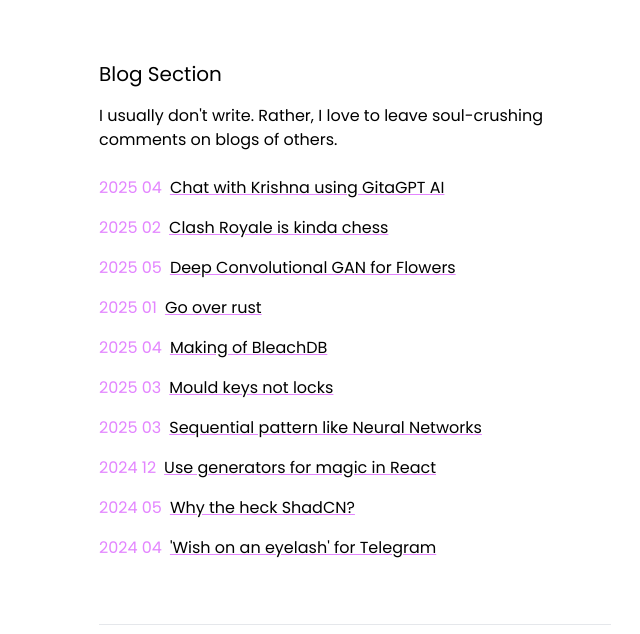
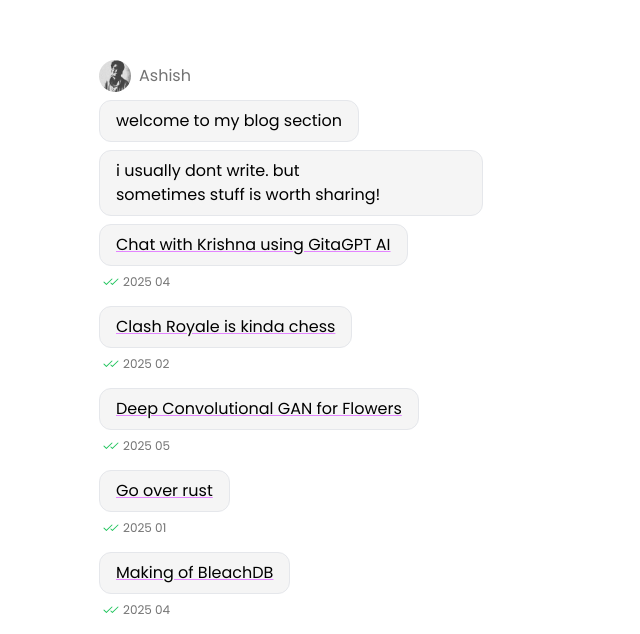
Before and after one commit to ashishk1331/Portfolio, a Next.js app: page /blog in a window 1280 px wide. Shown: the part 148-782 px from the top of the page, without its empty margins (285-925 px from the left). Built offline with nearby package versions, Linux system fonts and the light colour scheme.

Commit message:
feat: blogs page

```diff
--- a/app/blog/page.tsx
+++ b/app/blog/page.tsx
@@ -1,29 +1,14 @@
+import BlogList from "../../components/BlogList";
+import BlogTitle from "../../components/BlogTitle";
 import { getAllBlogs } from "../../utils/blog";
-import { format } from "date-fns";
 
 export default function Blog() {
-	const allBlogPosts = getAllBlogs();
+	const allBlogPosts = getAllBlogs().filter((meta) => !meta.draft);
 
 	return (
 		<div className="flex flex-col items-start gap-2 mb-16">
-			<h2 className="text-xl mb-2 text-balance">Blog Section</h2>
-			<span className="mb-4">
-				I usually don't write. Rather, I love to leave soul-crushing
-				comments on blogs of others.
-			</span>
-
-			<ul className="flex flex-col items-start gap-4">
-				{allBlogPosts
-					.filter((meta) => !meta.draft)
-					.map((post) => (
-						<li className="flex items-center gap-2">
-							<span className="text-primary">
-								{format(post.pubDate, "yyyy MM")}
-							</span>
-							<a href={"/blog/" + post.slug}>{post.title}</a>
-						</li>
-					))}
-			</ul>
+			<BlogTitle />
+			<BlogList blogsMeta={allBlogPosts} />
 		</div>
 	);
 }
--- a/app/page.tsx
+++ b/app/page.tsx
@@ -1,11 +1,9 @@
 "use client";
 
 import Image from "next/image";
-import { Fragment } from "react";
 import Footer from "../components/Footer";
-import Chat from "../components/Chat";
-import Spacer from "../components/Spacer";
 import FlexBox from "../components/FlexBox";
+import Hero from "../components/Hero";
 
 const introduce = [
 	"hi",
@@ -20,7 +18,12 @@ const introduce = [
 	"systems! systems! systems!",
 ];
 
-const blogs = ["i also write sometimes", "you can my latest blogs like"];
+const blogs = [
+	"i also write sometimes",
+	<>
+		you can my <a href="/blog">latest blogs here</a>
+	</>,
+];
 
 const social = [
 	"im available to talk at",
@@ -36,7 +39,7 @@ const social = [
 	</span>,
 ];
 
-export default function Home() {
+export default async function Home() {
 	return (
 		<FlexBox
 			direction="column"
@@ -52,20 +55,7 @@ export default function Home() {
 				/>
 				<p className="text-neutral-500">Ashish</p>
 			</FlexBox>
-			{[introduce, blogs, social].map((contents, index) => (
-				<Fragment key={index}>
-					{contents.map((text, index, array) => (
-						<Chat
-							key={index}
-							index={index}
-							extra={index === array.length - 1}
-						>
-							{text}
-						</Chat>
-					))}
-					<Spacer />
-				</Fragment>
-			))}
+			<Hero contents={[introduce, blogs, social]} />
 			<Footer />
 		</FlexBox>
 	);
--- /dev/null
+++ b/components/BlogList.tsx
@@ -0,0 +1,27 @@
+"use client";
+
+import { format } from "date-fns";
+
+import { BlogMeta } from "../utils/blog";
+import Chat from "./Chat";
+
+type BlogListProps = {
+	blogsMeta: BlogMeta[];
+};
+
+export default function BlogList({ blogsMeta }: BlogListProps) {
+	return (
+		<ul className="flex flex-col items-start gap-4">
+			{blogsMeta.map((post, index) => (
+				<li key={index} className="flex flex-col items-start gap-2">
+					<Chat
+						index={index + 2}
+						extraDate={format(post.pubDate, "yyyy MM")}
+					>
+						<a href={"/blog/" + post.slug}>{post.title}</a>
+					</Chat>
+				</li>
+			))}
+		</ul>
+	);
+}
--- /dev/null
+++ b/components/BlogTitle.tsx
@@ -0,0 +1,26 @@
+"use client";
+
+import Image from "next/image";
+import FlexBox from "./FlexBox";
+import Chat from "./Chat";
+
+export default function BlogTitle() {
+	return (
+		<>
+			<FlexBox>
+				<Image
+					src="/hero_image.png"
+					width={128}
+					height={128}
+					alt="Selfie for ashish."
+					className="w-8 h-8 aspect-square rounded-full object-cover"
+				/>
+				<p className="text-neutral-500">Ashish</p>
+			</FlexBox>
+			<Chat index={1}>welcome to my blog section</Chat>
+			<Chat index={2}>
+				i usually dont write. but sometimes stuff is worth sharing!
+			</Chat>
+		</>
+	);
+}
--- a/components/Chat.tsx
+++ b/components/Chat.tsx
@@ -8,7 +8,12 @@ export default function Chat({
 	index = 0,
 	children,
 	extra = false,
-}: { index?: number; extra?: boolean } & PropsWithChildren) {
+	extraDate = null,
+}: {
+	index?: number;
+	extra?: boolean;
+	extraDate?: string | null;
+} & PropsWithChildren) {
 	return (
 		<>
 			<motion.div
@@ -29,6 +34,17 @@ export default function Chat({
 					{format(new Date(), "h:m aaa")}
 				</motion.span>
 			)}
+			{extraDate && (
+				<motion.span
+					key={index + "a"}
+					{...animationRules}
+					transition={{ delay: 0.35 * index }}
+					className="text-xs text-neutral-500 ml-1 flex items-center gap-1"
+				>
+					<ChecksIcon className="w-4 h-4 text-green-500" />
+					{extraDate}
+				</motion.span>
+			)}
 		</>
 	);
 }
--- a/components/Footer.tsx
+++ b/components/Footer.tsx
@@ -10,14 +10,14 @@ const LINKS = {
 			title: "Blog",
 			href: "/blog",
 		},
-		{
-			title: "Work",
-			href: "/work",
-		},
-		{
-			title: "Projects",
-			href: "/projects",
-		},
+		// {
+		// 	title: "Work",
+		// 	href: "/work",
+		// },
+		// {
+		// 	title: "Projects",
+		// 	href: "/projects",
+		// },
 	],
 	contact: [
 		{
--- /dev/null
+++ b/components/Hero.tsx
@@ -0,0 +1,24 @@
+import { Fragment, ReactNode } from "react";
+import Chat from "./Chat";
+import Spacer from "./Spacer";
+
+type HeroProps = {
+	contents: ReactNode[][];
+};
+
+export default function Hero({ contents }: HeroProps) {
+	return contents.map((contents, index) => (
+		<Fragment key={index}>
+			{contents.map((text, index, array) => (
+				<Chat
+					key={index}
+					index={index}
+					extra={index === array.length - 1}
+				>
+					{text}
+				</Chat>
+			))}
+			<Spacer />
+		</Fragment>
+	));
+}
--- a/package.json
+++ b/package.json
@@ -16,6 +16,7 @@
     "@phosphor-icons/react": "^2.1.10",
     "@types/mdx": "^2.0.13",
     "autoprefixer": "10.4.14",
+    "caniuse-lite": "^1.0.30001721",
     "framer-motion": "^12.16.0",
     "gray-matter": "^4.0.3",
     "next": "^13.5.11",
--- a/utils/blog.ts
+++ b/utils/blog.ts
@@ -10,6 +10,7 @@ export type BlogMeta = {
   description: string;
   author: string;
   hasAudio: boolean;
+  draft: boolean;
 };
 
 const BLOGS_DIR = path.join(process.cwd(), "blogs");
```
Also changed, not shown: tsconfig.json (+8 -15 lines), 1 other file (tests, documents, lock files or other folders).
